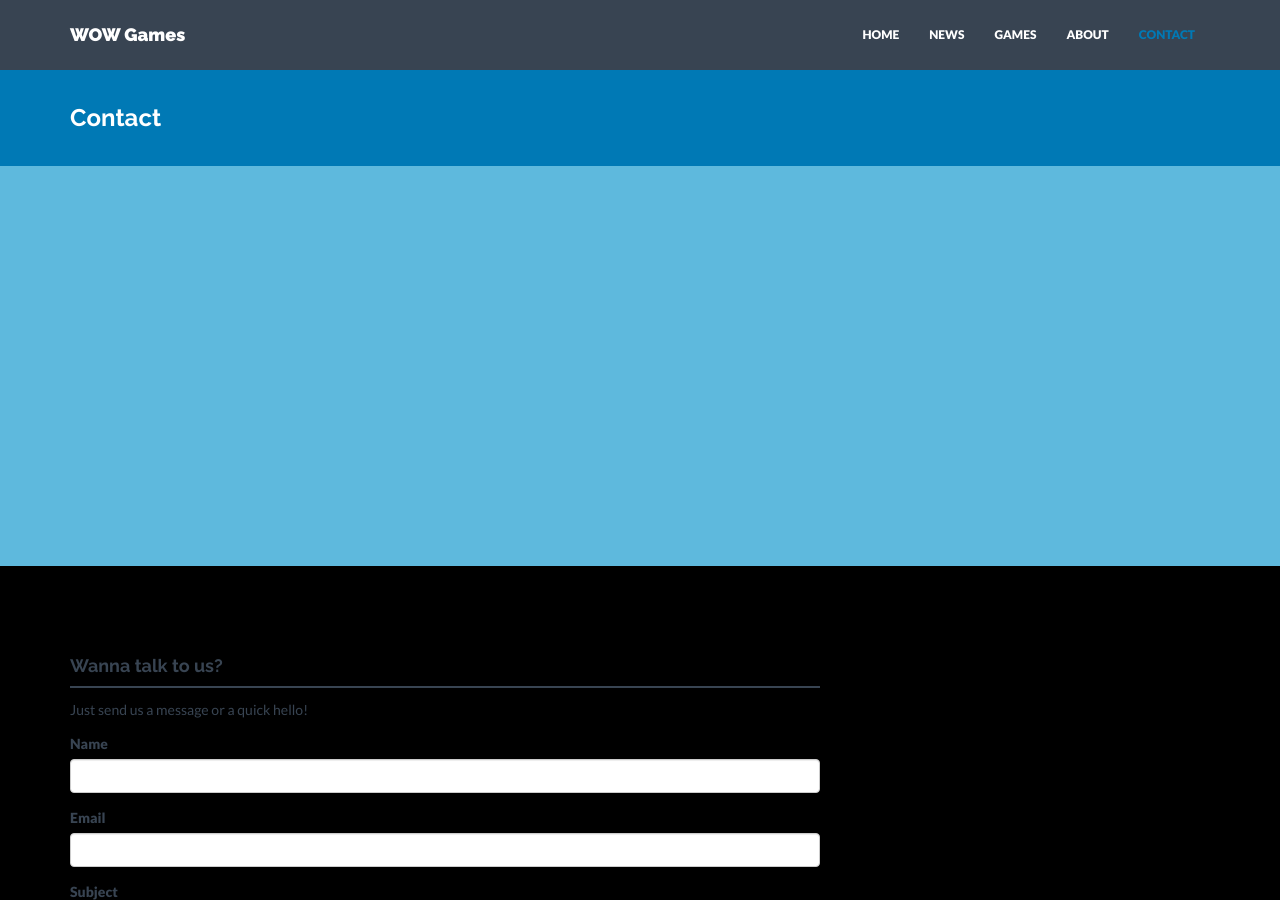
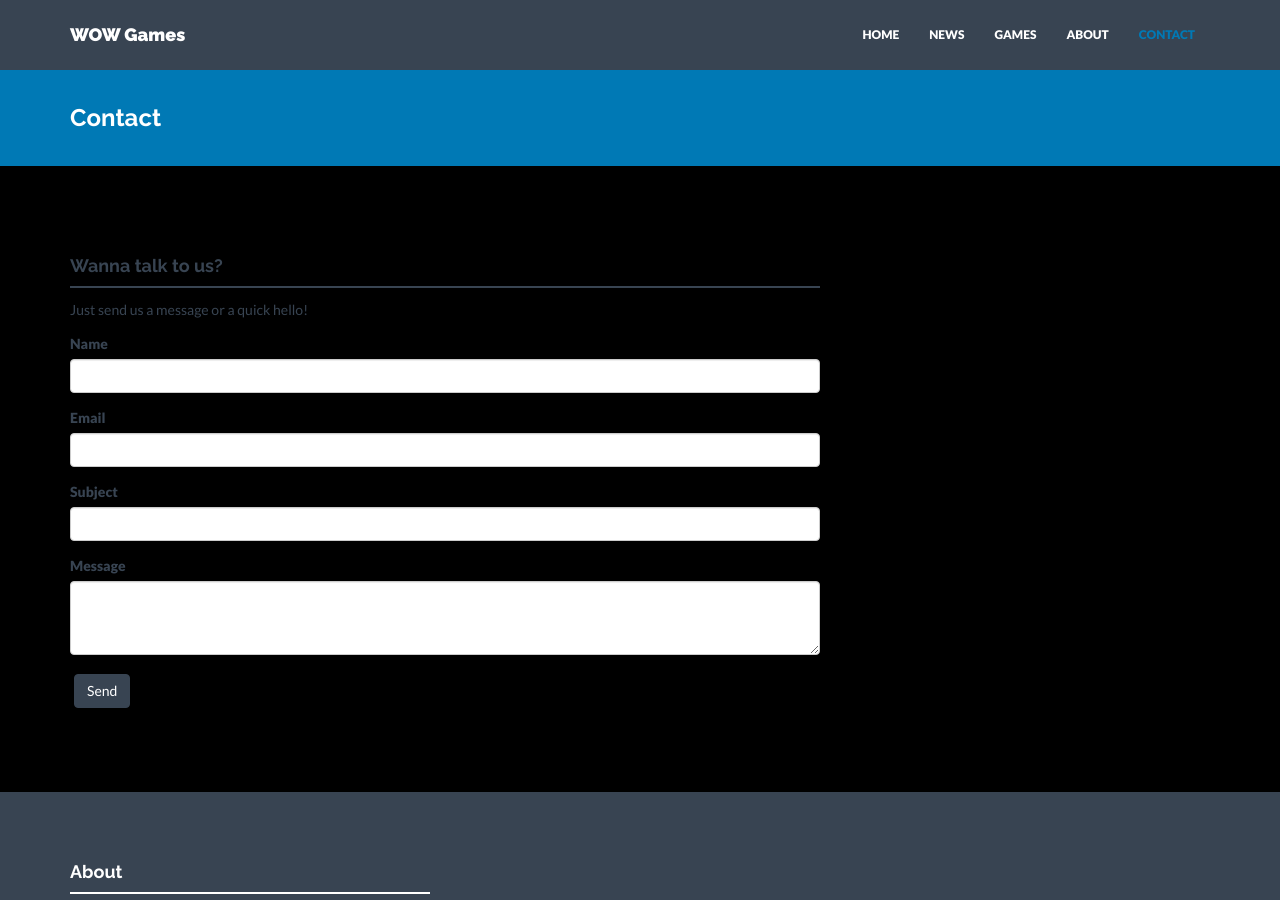
Before and after one commit to WOWGames/WOWGames.github.io, a Jekyll site: the page built from contact.html, in a window 1280 px wide and 900 px high. Built offline with Jekyll 4.4.1, drawn with Linux system fonts in a browser that asks for light colours; nearby versions of some CDN libraries.

Commit message:
took out top strip

```diff
--- a/contact.html
+++ b/contact.html
@@ -4,7 +4,7 @@ title: Contact
 permalink: /contact/
 ---
 
-<div id="contactwrap"></div>
+<!-- <div id="contactwrap"></div> -->
 
 <div class="container mtb">
     <div class="row">
@@ -36,20 +36,5 @@ permalink: /contact/
 
     </div><! --/col-lg-8 -->
 
-    <!-- <div class="col-lg-4">
-      <h4>Our Address</h4>
-      <div class="hline"></div>
-      <p>
-        {% for line in site.address.first.lines %}
-        {{ line }} <br>
-        {% endfor %}
-      </p>
-      <p>
-        Email: {{ site.email }}<br/>
-        Tel: {{ site.tel }}
-      </p>
-      <p>Lorem Ipsum is simply dummy text of the printing and typesetting industry. Lorem Ipsum has been the industry's standard dummy text ever since the 1500s.</p>
-    </div> -->
-
     </div><! --/row -->
 </div><! --/container -->
```
